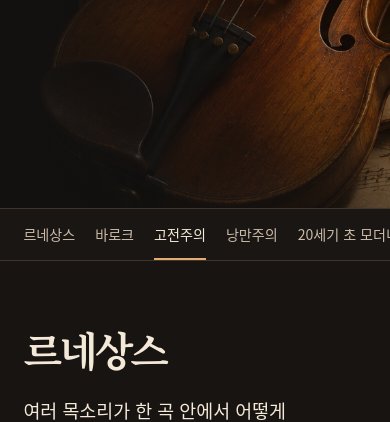
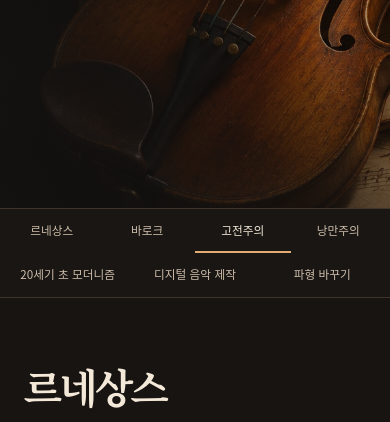
Before and after one commit to mymh121-spec/parallax-hackathon-landing, a plain HTML site: page index.html in a window 390 px wide. Shown: the part 444-866 px from the top of the page. Drawn offline with Linux system fonts and the light colour scheme.

Commit message:
Keep all chapter links within reach on narrow touch screens

```diff
--- a/styles.css
+++ b/styles.css
@@ -370,3 +370,24 @@ button:focus-visible, input:focus-visible, [role="slider"]:focus-visible {
 #score-help { grid-column: 1 / -1; max-width: none; font-size: .8rem; }
 .chapter .demo-cue { border-left: 2px solid var(--gold); margin-bottom: 12px; padding-left: 12px; font-size: .89rem; }
 .studio { scroll-margin-top: 62px; }
+
+@media (max-width: 700px) {
+  .chapter-nav {
+    display: grid;
+    grid-template-columns: repeat(12, minmax(0, 1fr));
+    gap: 0;
+    padding-inline: 4px;
+    overflow: visible;
+  }
+  .chapter-nav a {
+    display: grid;
+    place-items: center;
+    grid-column: span 3;
+    padding: 3px 0;
+    min-height: 44px;
+    text-align: center;
+    font-size: clamp(.72rem, 3vw, .88rem);
+  }
+  .chapter-nav a:nth-child(n + 5) { grid-column: span 4; }
+  .chapter, .studio { scroll-margin-top: 98px; }
+}
```
